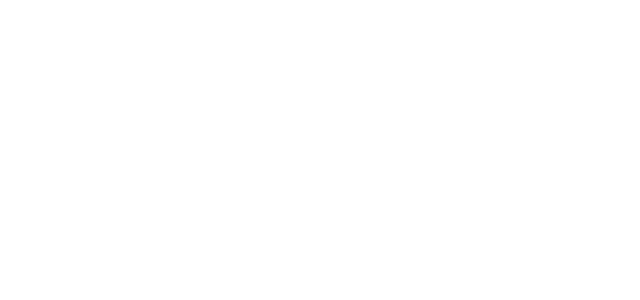
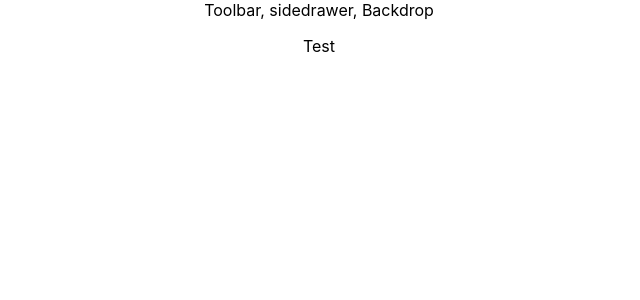
Before and after one commit to fatimaaltaf/burger-builder, a React (Create React App) app: page / in a window 1280 px wide. Shown: the top 300 px of the page, without its empty margins (321-961 px from the left). Built offline with nearby package versions, Linux system fonts and the light colour scheme.

Commit message:
create basic layout

```diff
--- a/src/App.js
+++ b/src/App.js
@@ -1,9 +1,13 @@
 import React from 'react';
 import './App.css';
+import Layout from './components/Layouts/Layout';
 
 function App() {
   return (
     <div className="App">
+      <Layout>
+        <p>Test</p>
+      </Layout>
     </div>
   );
 }
--- a/src/components/Layouts/Layout.js
+++ b/src/components/Layouts/Layout.js
@@ -3,10 +3,16 @@
 
 const Layout = (props) => {
 
+  return (
+    <Aux>
     <div>
-    Toolbar, sidedrawer, Backdrop
-  </div>
-  <main>
-    {props.children}
-  </main>
+        Toolbar, sidedrawer, Backdrop
+      </div>
+      <main>
+        {props.children}
+      </main>
+    </Aux>
+  )
 };
+
+export default Layout;
--- a/src/hoc/Aux.js
+++ b/src/hoc/Aux.js
@@ -1,3 +1,3 @@
-const aux = (props) => props.children
+const Aux = (props) => props.children
 
-export default aux;
+export default Aux;
--- a/src/index.css
+++ b/src/index.css
@@ -1,6 +1,6 @@
 body {
   margin: 0;
-  font-family: -apple-system, BlinkMacSystemFont, 'Segoe UI', 'Roboto', 'Oxygen',
+  font-family: -apple-system, BlinkMacSystemFont, 'Open Sans', 'Segoe UI', 'Roboto', 'Oxygen',
     'Ubuntu', 'Cantarell', 'Fira Sans', 'Droid Sans', 'Helvetica Neue',
     sans-serif;
   -webkit-font-smoothing: antialiased;
```
